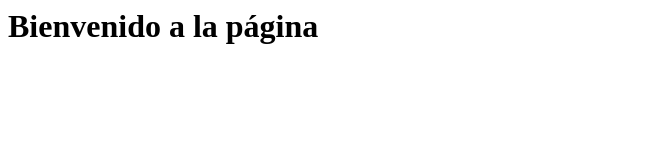
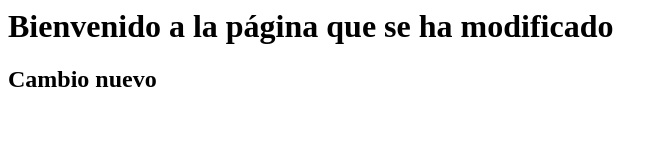
Before and after one commit to AdriAST/PruebaUno, a plain HTML site: page index.html in a window 1280 px wide. Shown: the whole page, without its empty margins (0-668 px from the left). Drawn offline with Linux system fonts and the light colour scheme.

Commit message:
Cambio en ramaDesarrollo

```diff
--- a/index.html
+++ b/index.html
@@ -1,6 +1,8 @@
-<html>
+ <html>
 <head>
 </head>
 <body>
-<h1> Bienvenido a la página</h1>
+<h1> Bienvenido a la página que se ha modificado</h1>
+<h2>Cambio nuevo</h2>
 </body>
+</html>
```
